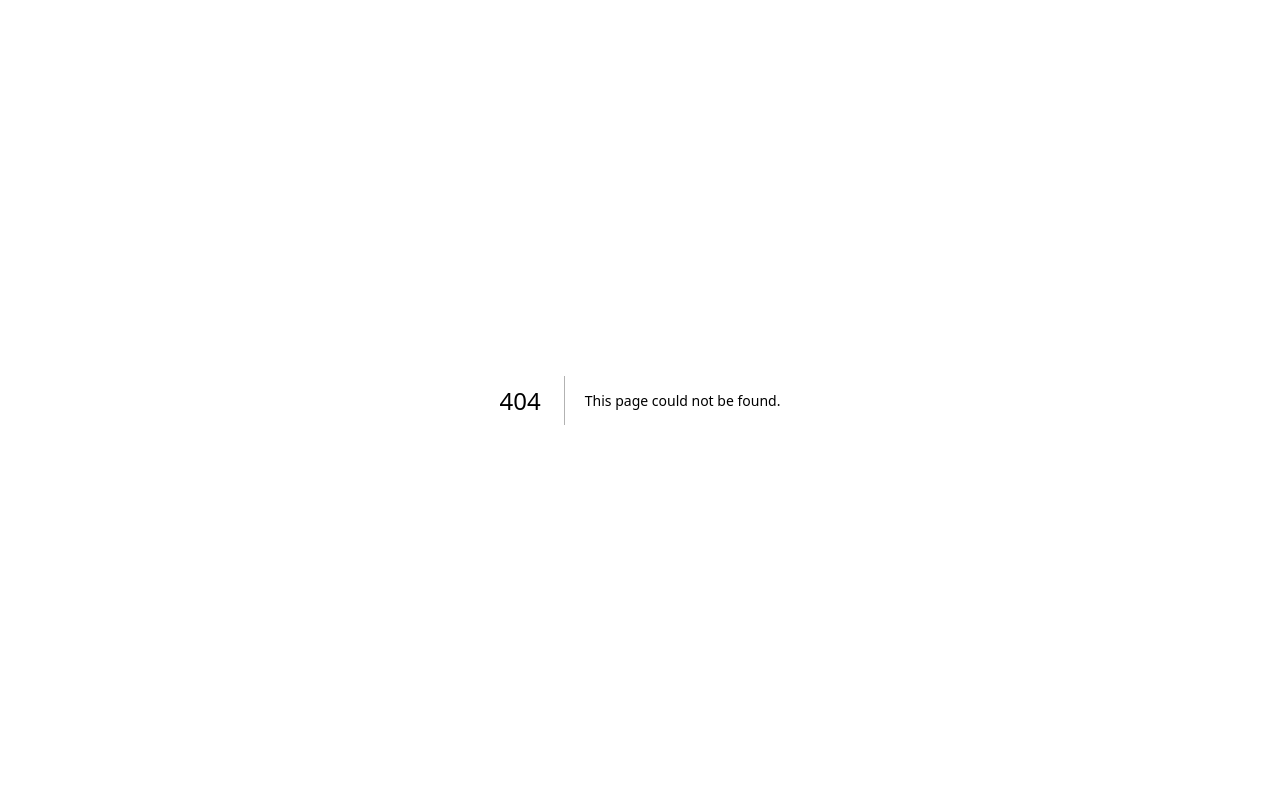
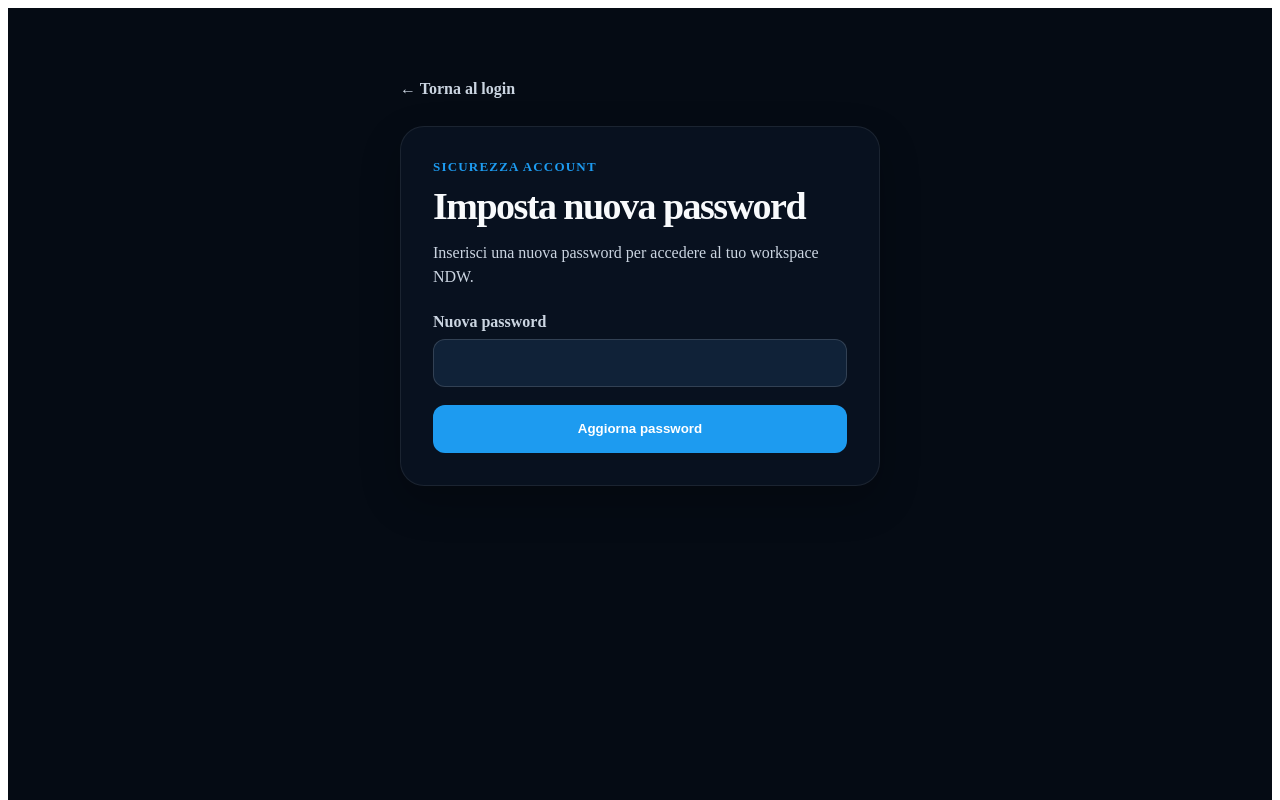
Before and after one commit to NDW-NotaDigitalWorks/ndw-platform, a Next.js app: page /reset-password in a window 1280 px wide. Before the commit this address had no page. Shown: the top 800 px of the page. Built offline with nearby package versions, Linux system fonts and the light colour scheme.

Commit message:
Add reset password page

```diff
--- /dev/null
+++ b/src/app/reset-password/page.tsx
@@ -0,0 +1,152 @@
+import Link from "next/link";
+import { ndwTokens } from "@/styles/ndw/ndw-tokens";
+
+type ResetPasswordPageProps = {
+  searchParams: Promise<{
+    error?: string;
+    updated?: string;
+  }>;
+};
+
+export default async function ResetPasswordPage({
+  searchParams,
+}: ResetPasswordPageProps) {
+  const params = await searchParams;
+
+  return (
+    <main
+      style={{
+        minHeight: "100vh",
+        background: ndwTokens.colors.background,
+        color: ndwTokens.colors.textPrimary,
+        padding: "72px 24px",
+      }}
+    >
+      <div style={{ maxWidth: 480, margin: "0 auto" }}>
+        <Link
+          href="/login"
+          style={{
+            color: ndwTokens.colors.textSecondary,
+            fontWeight: 800,
+            textDecoration: "none",
+          }}
+        >
+          ← Torna al login
+        </Link>
+
+        <div
+          style={{
+            marginTop: 28,
+            padding: ndwTokens.spacing["2xl"],
+            borderRadius: ndwTokens.radius["2xl"],
+            border: `1px solid ${ndwTokens.colors.border}`,
+            background: ndwTokens.colors.surface,
+            boxShadow: ndwTokens.shadows.md,
+          }}
+        >
+          <p
+            style={{
+              margin: 0,
+              color: ndwTokens.colors.primary,
+              fontSize: ndwTokens.typography.sizes.small,
+              fontWeight: ndwTokens.typography.weights.black,
+              textTransform: "uppercase",
+              letterSpacing: 1.2,
+            }}
+          >
+            Sicurezza account
+          </p>
+
+          <h1
+            style={{
+              margin: "12px 0 0",
+              color: ndwTokens.colors.textPrimary,
+              fontSize: 38,
+              lineHeight: 1.05,
+              letterSpacing: "-0.04em",
+              fontWeight: ndwTokens.typography.weights.black,
+            }}
+          >
+            Imposta nuova password
+          </h1>
+
+          <p
+            style={{
+              margin: "14px 0 0",
+              color: ndwTokens.colors.textSecondary,
+              lineHeight: ndwTokens.typography.lineHeights.normal,
+            }}
+          >
+            Inserisci una nuova password per accedere al tuo workspace NDW.
+          </p>
+
+          {params.error ? (
+            <div
+              style={{
+                marginTop: 20,
+                padding: 14,
+                borderRadius: ndwTokens.radius.md,
+                border: `1px solid ${ndwTokens.colors.danger}`,
+                background: ndwTokens.colors.dangerSoft,
+                color: "#FCA5A5",
+              }}
+            >
+              Password non aggiornata. Riprova.
+            </div>
+          ) : null}
+
+          <form
+            action="/auth/update-password"
+            method="post"
+            style={{ marginTop: 24 }}
+          >
+            <label
+              style={{
+                display: "block",
+                color: ndwTokens.colors.textSecondary,
+                fontWeight: ndwTokens.typography.weights.bold,
+              }}
+            >
+              Nuova password
+
+              <input
+                type="password"
+                name="password"
+                required
+                minLength={8}
+                style={{
+                  width: "100%",
+                  marginTop: 8,
+                  minHeight: 48,
+                  padding: "0 14px",
+                  borderRadius: ndwTokens.radius.md,
+                  border: `1px solid ${ndwTokens.colors.borderStrong}`,
+                  background: ndwTokens.colors.surfaceRaised,
+                  color: ndwTokens.colors.textPrimary,
+                  boxSizing: "border-box",
+                }}
+              />
+            </label>
+
+            <button
+              type="submit"
+              style={{
+                marginTop: 18,
+                width: "100%",
+                minHeight: 48,
+                border: "none",
+                borderRadius: ndwTokens.radius.md,
+                background: ndwTokens.colors.primary,
+                color: "#ffffff",
+                fontWeight: ndwTokens.typography.weights.black,
+                cursor: "pointer",
+              }}
+            >
+              Aggiorna password
+            </button>
+          </form>
+        </div>
+      </div>
+    </main>
+  );
+}
```
